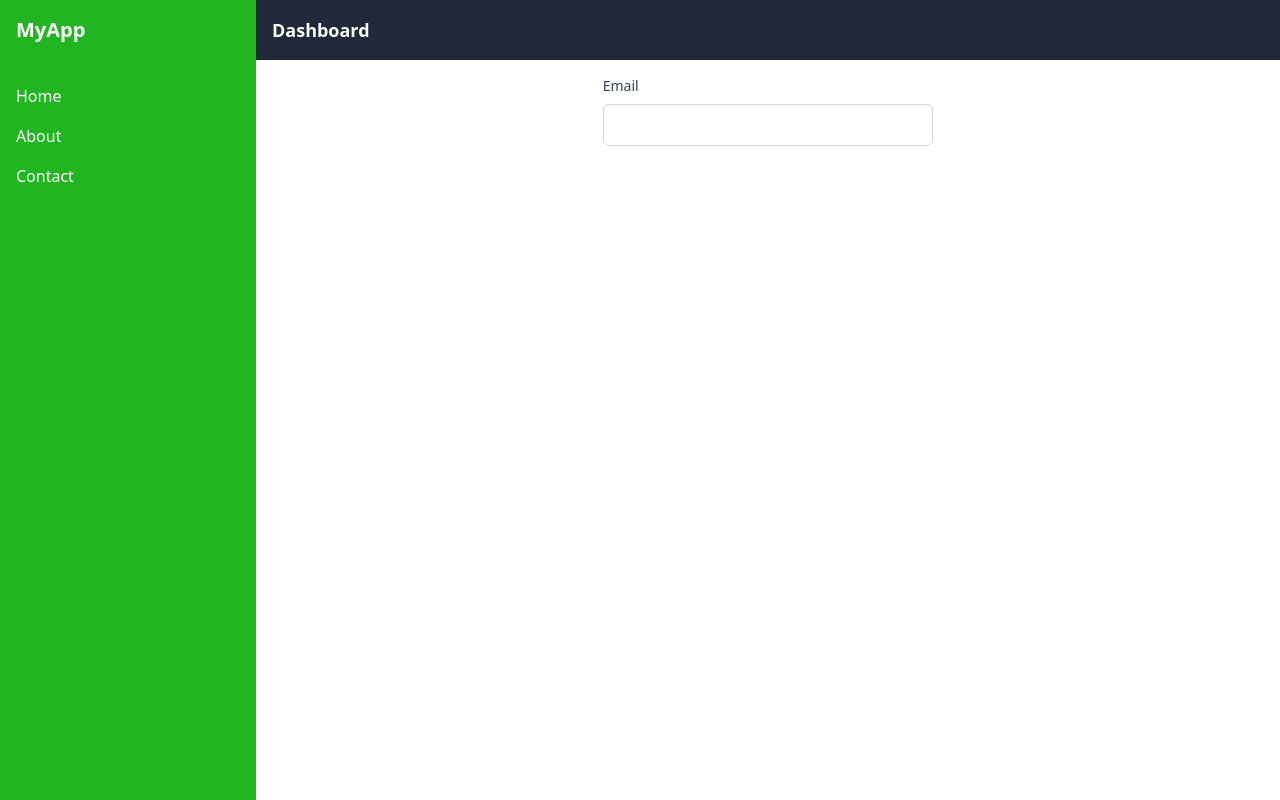
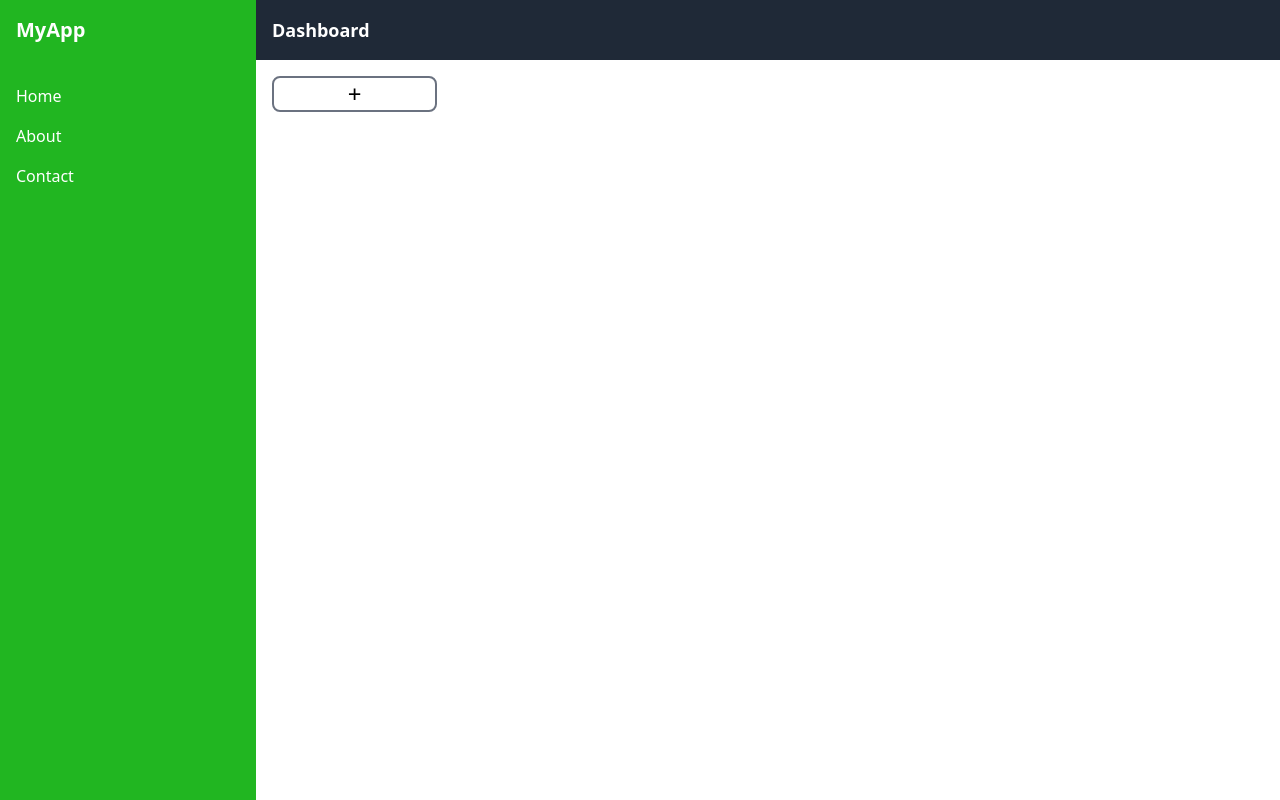
Before and after one commit to FlorianGrollich/capstone, a React (Vite) app in the folder frontend/: page / in a window 1280 px wide. Built offline with nearby package versions, Linux system fonts and the light colour scheme.

Commit message:
feat: change

```diff
--- a/frontend/src/App.tsx
+++ b/frontend/src/App.tsx
@@ -12,10 +12,10 @@ const App: React.FC = () => {
 
         <BrowserRouter>
             <Routes>
+                <Route path="/login" element={<LoginPage/>} />
+                <Route path="/register" element={<RegistrationPage/>} />
                 <Route element={<Layout/>}>
-
-                    <Route path="/" element={<LoginPage/>}/>
-                    <Route path="/registration" element={<RegistrationPage/>}/>
+                    <Route path="/" element={<ProjectMenu/>}/>
                     <Route path="/project" element={<ProjectMenu/>}/>
                 </Route>
             </Routes>
--- a/frontend/src/features/Auth/pages/LoginPage.tsx
+++ b/frontend/src/features/Auth/pages/LoginPage.tsx
@@ -4,12 +4,14 @@ import TextField from "../../../components/TextField.tsx";
 
 const LoginPage: React.FC = () => {
     return (
-        <div className={" grid grid-cols-3 h-full"}>
-            <div></div>
-            <div className={"col-start-2 "}>
-                <TextField onChange={() => {}} label={"Email"}/>
+        <div className={""}>
+            <div className={"grid grid-cols-3 h-full"}>
+                <div></div>
+                <div className={"col-start-2 "}>
+                    <TextField onChange={() => {}} label={"Email"}/>
+                </div>
+                <div></div>
             </div>
-            <div></div>
         </div>
     );
 };
```
